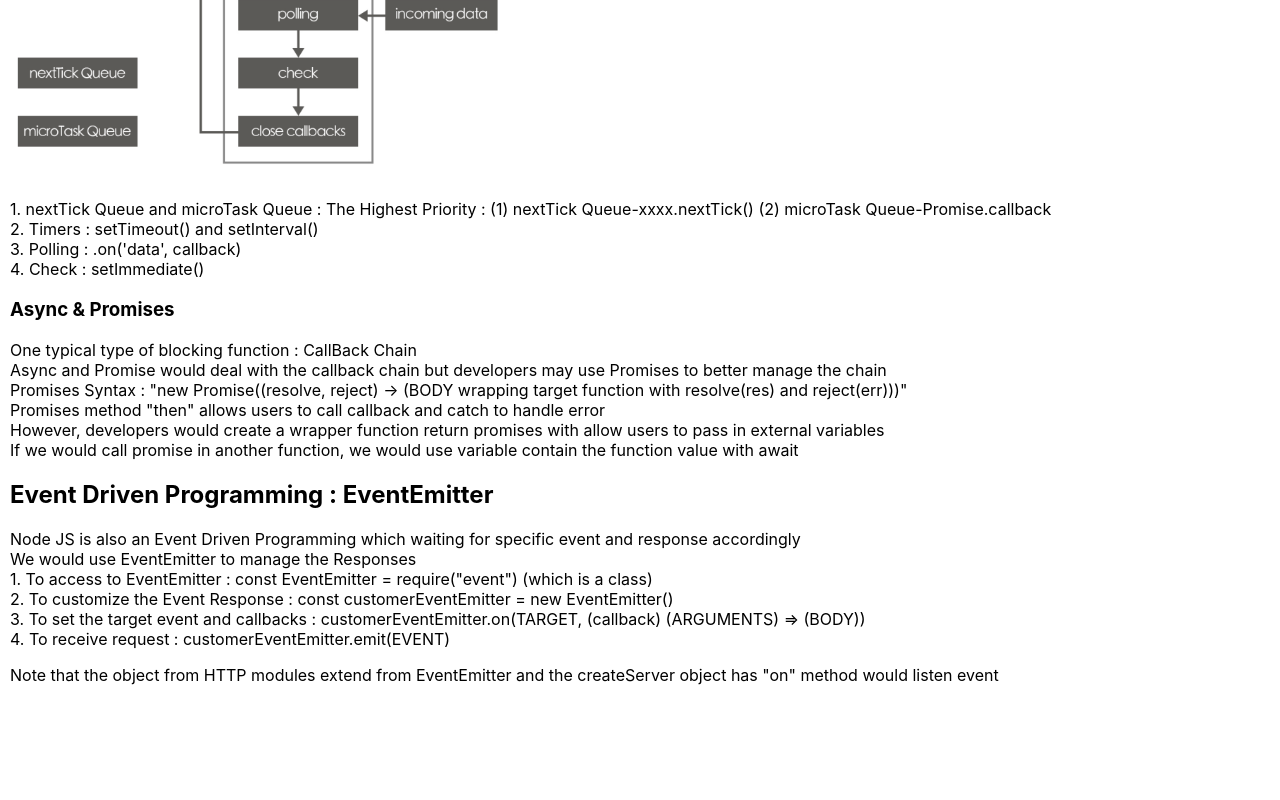
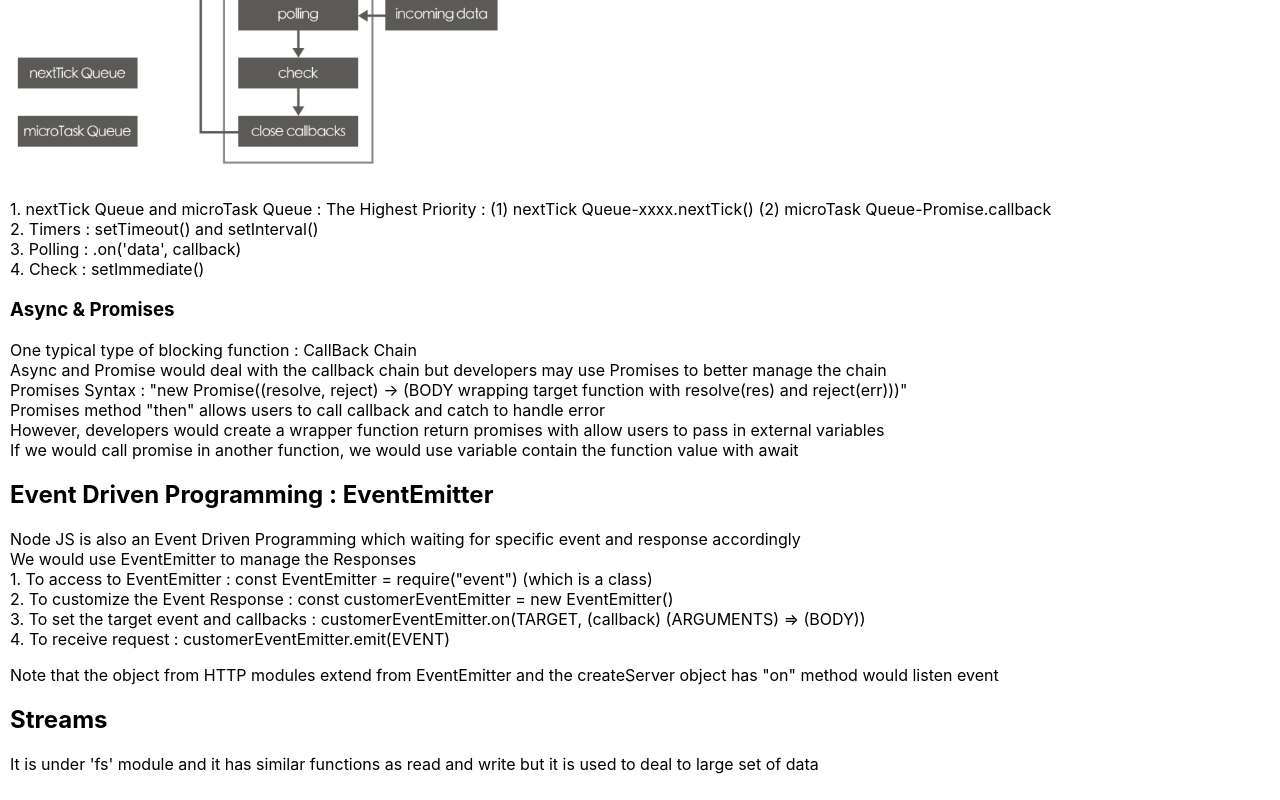
Before and after one commit to AnsonCHOWcm/Node-Express-learning-material, a React (Create React App) app: page /Notes in a window 1280 px wide. Shown: the part 2182-2982 px from the top of the page. Before the commit the page ends 2893 px from the top, so only its background shows below. Built offline with nearby package versions, Linux system fonts and the light colour scheme.

Commit message:
finished Stream

```diff
--- a/src/pages/Notes.js
+++ b/src/pages/Notes.js
@@ -110,6 +110,8 @@ const Notes = () => {
                     4. To receive request : customerEventEmitter.emit(EVENT)
                 </p>
                 <p>Note that the object from HTTP modules extend from EventEmitter and the createServer object has "on" method would listen event</p>
+                <h2>Streams</h2>
+                <p>It is under 'fs' module and it has similar functions as read and write but it is used to deal to large set of data</p>
         </div>
 
     );
```
